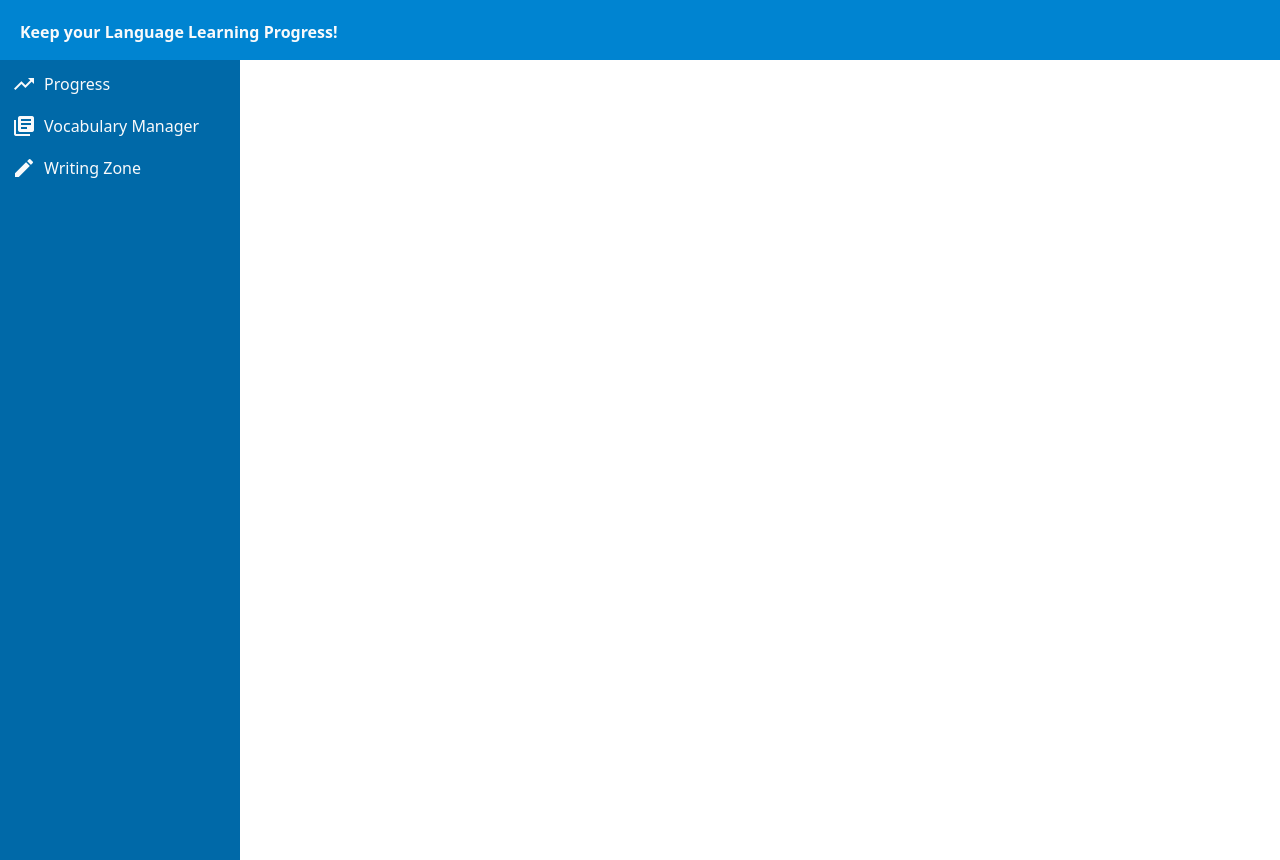
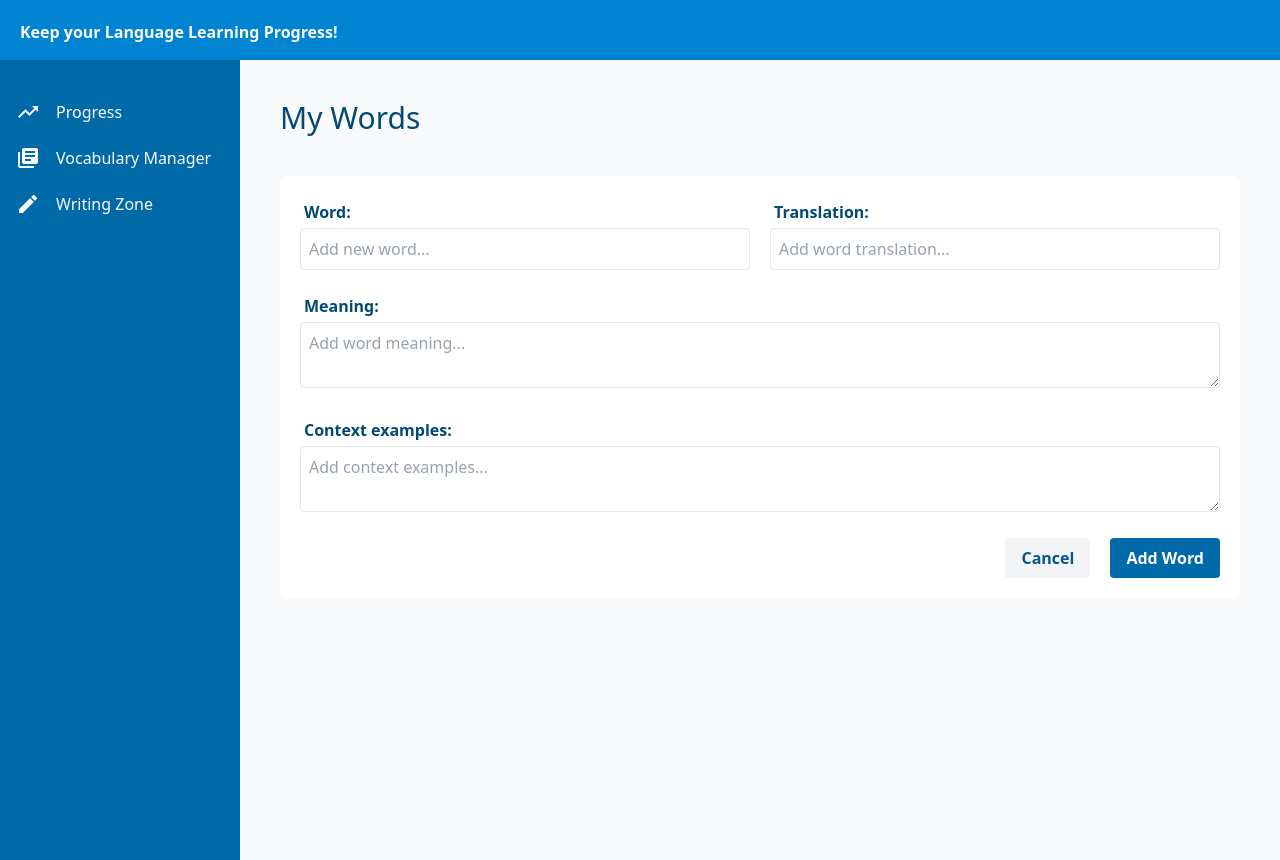
Before and after one commit to dtayna/lang-learning-assistant, an Angular app: page /vocabulary in a window 1280 px wide. Built offline with nearby package versions, Linux system fonts and the light colour scheme.

Commit message:
feat: formulary to add new words

```diff
--- a/src/app/features/vocabulary-manager/vocabulary-manager.component.html
+++ b/src/app/features/vocabulary-manager/vocabulary-manager.component.html
@@ -0,0 +1,31 @@
+<h1 class="page-title">My Words</h1>
+<section class="bg-white m-10 rounded-md p-5 text-sky-900">
+    <form class="flex flex-col gap-5">
+        <div class="grid grid-cols-12 gap-5">
+            <div class="col-span-12 lg:col-span-6">
+                <label class="input-label" for="word"> Word: </label>
+                <input class="input-text" name="word" type="text" placeholder="Add new word..." >
+            </div>
+            <div class="col-span-12 lg:col-span-6">
+                <label class="input-label" for="translation"> Translation:</label>
+                <input class="input-text" name="translation" type="text" placeholder="Add word translation..." >
+            </div>
+        </div>
+        <div class="grid grid-cols-12">
+            <div class="col-span-12">
+                <label class="input-label" for="meaning"> Meaning: </label>
+                <textarea class="input-text" name="meaning" placeholder="Add word meaning..."></textarea>
+            </div>
+        </div>
+        <div class="grid grid-cols-12">
+            <div class="col-span-12">
+                <label class="input-label" for="examples"> Context examples: </label>
+                <textarea class="input-text" name="examples" placeholder="Add context examples..."></textarea>
+            </div>
+        </div>
+        <div class="flex gap-5 justify-end">
+            <button class="cancel-button" type="button"> Cancel </button>
+            <button class="submit-button" type="submit"> Add Word </button>
+        </div>
+    </form>
+</section>
--- a/src/app/shared/components/main-layout/main-layout.component.html
+++ b/src/app/shared/components/main-layout/main-layout.component.html
@@ -5,7 +5,7 @@
     <aside class="bg-sky-700 w-60 text-gray-50">
        <app-menu></app-menu>
     </aside>
-    <main>
+    <main class="bg-slate-50 flex-1">
         <router-outlet></router-outlet>
     </main>
 </div>
--- a/src/app/shared/components/menu/menu-item/menu-item.component.html
+++ b/src/app/shared/components/menu/menu-item/menu-item.component.html
@@ -1,4 +1,4 @@
-<li [routerLink]="route()" class="m-3 flex gap-2">
+<li [routerLink]="route()" class="m-4 flex gap-4">
     <div>
         <mat-icon [fontIcon]="icon()"></mat-icon>
     </div>
--- a/src/app/shared/components/menu/menu.component.html
+++ b/src/app/shared/components/menu/menu.component.html
@@ -1,5 +1,5 @@
 <nav>
-    <ul class="flex-col gap-4 ">
+    <ul class="flex-col gap-4 mt-10">
         <app-menu-item label="Progress" route="/" icon="trending_up"></app-menu-item>
         <app-menu-item label="Vocabulary Manager" route="/vocabulary" icon="library_books"></app-menu-item>
         <app-menu-item label="Writing Zone" route="/writing" icon="edit"></app-menu-item>
--- a/src/styles.scss
+++ b/src/styles.scss
@@ -1,2 +1,29 @@
 /* You can add global styles to this file, and also import other style files */
 @use 'tailwindcss';
+
+@layer components {
+    .input-text {
+      @apply border border-gray-200  rounded-sm p-2 w-full outline-none transition text-sky-900
+      placeholder:text-gray-400;
+    }
+
+    .input-text:focus {
+      @apply border-blue-400 ring-2 ring-blue-200 placeholder:text-gray-300;
+    }
+
+    .input-label{
+        @apply p-1 block text-sky-900 font-bold;
+    }
+
+    .submit-button{
+        @apply bg-sky-700 text-white font-bold py-2 px-4 rounded hover:bg-sky-700 transition;
+    }
+
+    .cancel-button{
+        @apply text-sky-800 bg-gray-100 font-bold py-2 px-4 rounded hover:bg-gray-300 transition;
+    }
+
+    .page-title{
+        @apply text-3xl m-10 text-sky-900;
+    }
+  }
```
